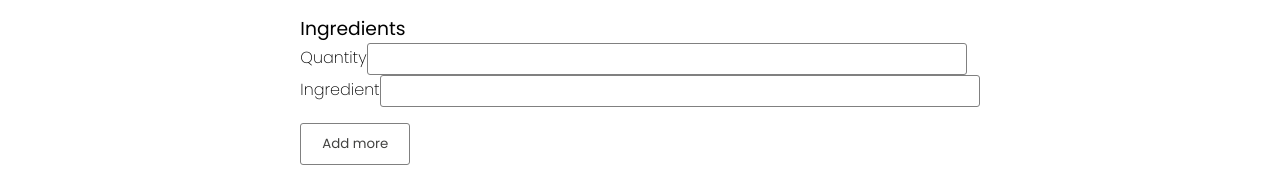
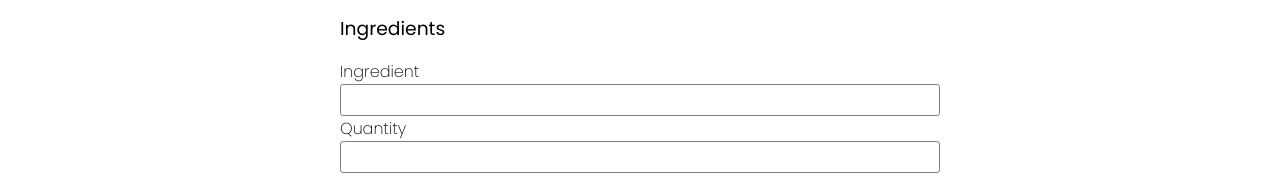
Before and after one commit to alrammahi-mariia/TasteIt, a React (Create React App) app: page /addrecipe in a window 1280 px wide. Shown: the part 573-760 px from the top of the page. Built offline with nearby package versions, Linux system fonts and the light colour scheme; no server answers.

Commit message:
minor css fixes

```diff
--- a/src/App.css
+++ b/src/App.css
@@ -209,7 +209,7 @@ a {
 .item-1 img {
   max-width: 600px;
   max-height: 600px;
-  float: center;
+  float: left;
 }
 
 .recipe-name {
@@ -222,25 +222,29 @@ a {
   padding: 0.5rem;
 }
 
+.item-2 p,
+.item-4 p {
+  margin: 1rem 0;
+}
+
 .item-3 h2 {
   margin-bottom: 1rem;
 }
 
 .flag-container {
   position: absolute;
-  width: 100px;
-  height: 100px;
+  width: 150px;
   overflow: hidden;
 }
 
 .flag {
   position: relative;
   width: 100px;
-  bottom: 0;
   right: 0;
+  top: 0;
 }
 
-/* Add recipe */
+/* Add recipe form */
 
 .form-container {
   margin: 2rem;
@@ -298,6 +302,16 @@ select {
   cursor: pointer;
 }
 
+.add-ingredients {
+  display: flex;
+  flex-direction: column;
+}
+
+.ingredients-container button:hover {
+  background: #424240;
+  color: #e8e8e8;
+}
+
 form input[type="submit"] {
   width: 100px;
   margin-top: 1rem;
@@ -309,3 +323,9 @@ form input[type="submit"] {
   border-radius: 3px;
   cursor: pointer;
 }
+
+form input[type="submit"]:hover {
+  background: transparent;
+  color: #424240;
+  border: 1px solid grey;
+}
--- a/src/Components/AddRecipe.js
+++ b/src/Components/AddRecipe.js
@@ -77,9 +77,18 @@ const AddRecipe = () => {
           <h3>Ingredients</h3>
           {ingredients.map((_, i) => {
             return (
-              <div>
+              <div className="add-ingredients">
+                <label htmlFor="inSingle">Ingredient</label>
+                <input
+                  type="text"
+                  name="inSingle"
+                  id="inSingle"
+                  onChange={(e) => changeIngrData(e, i)}
+                />
+
                 <div key={i}>
                   <label htmlFor="quantity">Quantity</label>
+                  <div>
                     <input
                       type="text"
                       name="quantity"
@@ -87,14 +96,6 @@ const AddRecipe = () => {
                       onChange={(e) => changeIngrData(e, i)}
                     />
                   </div>
-                <div>
-                  <label htmlFor="inSingle">Ingredient</label>
-                  <input
-                    type="text"
-                    name="inSingle"
-                    id="inSingle"
-                    onChange={(e) => changeIngrData(e, i)}
-                  />
                 </div>
               </div>
             );
--- a/src/Components/RecipeCard.js
+++ b/src/Components/RecipeCard.js
@@ -5,7 +5,7 @@ const RecipeCard = ({ name, description, img, data, country }) => {
   return (
     <div className="card">
       <div className="flag-container">
-        <img src={country.flag} alt={country.name} className="flag" />
+        {/* <img src={country.flag} alt={country.name} className="flag" /> */}
       </div>
       <div className="image-container">
         <img src={img} alt={name} />
```
Also changed, not shown: 1 other file (tests, documents, lock files or other folders). Lines whose indentation alone changed are shown as unchanged.
